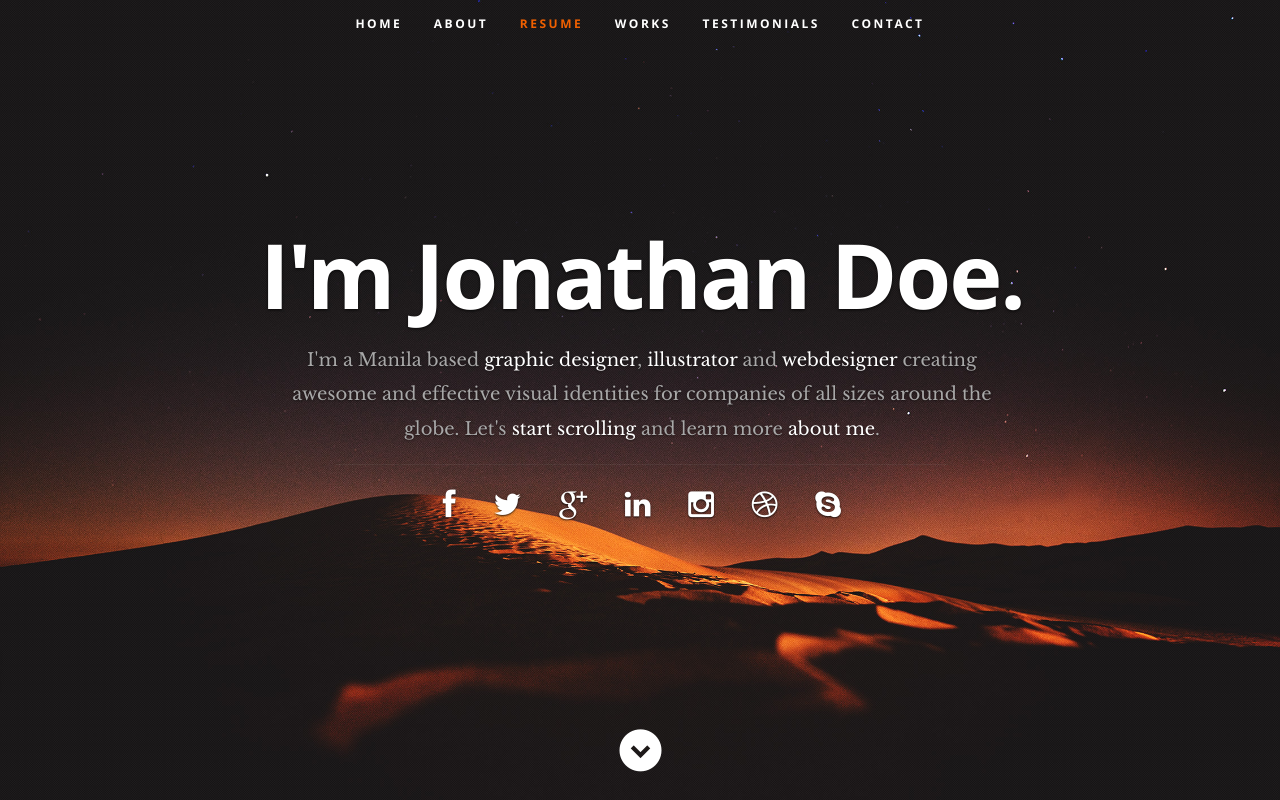
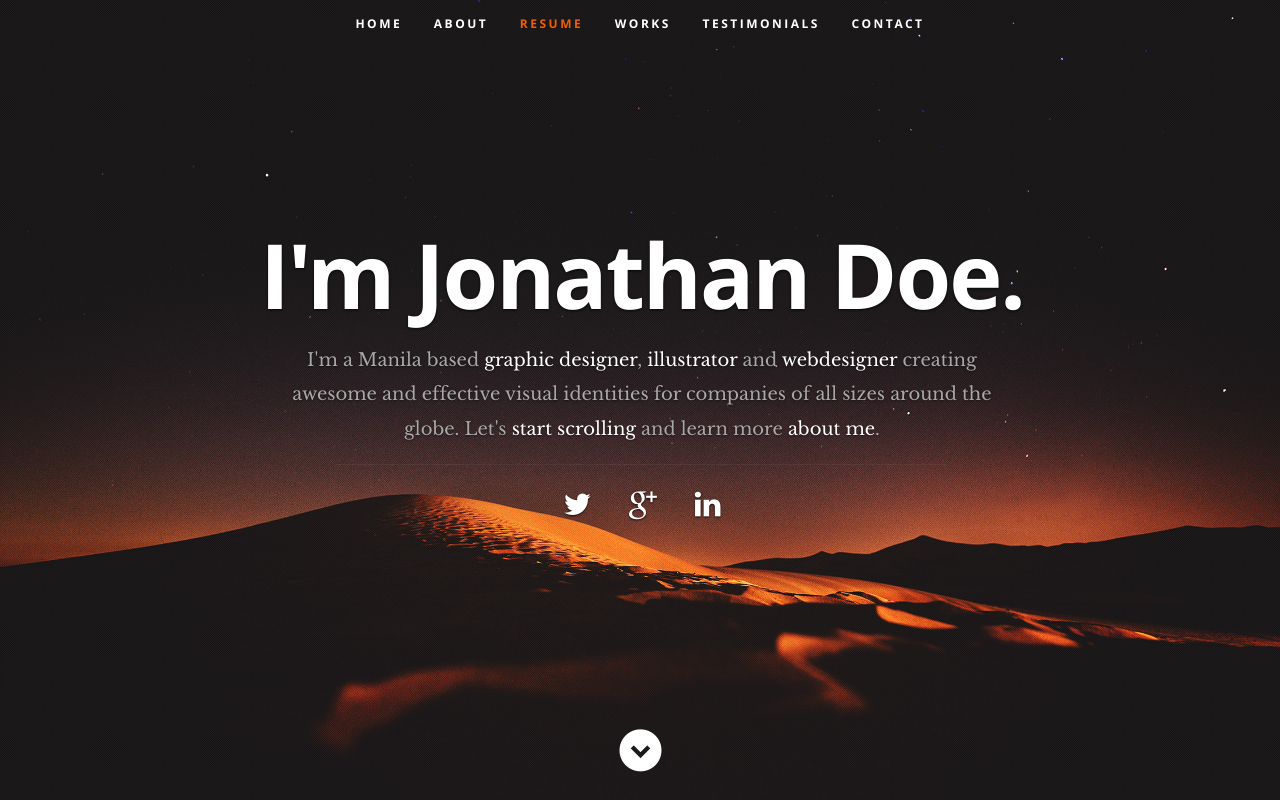
Before and after one commit to medha795/About-me, a plain HTML site: page index.html in a window 1280 px wide. Shown: the top 800 px of the page. Drawn offline with nearby package versions, Linux system fonts and the light colour scheme.

Commit message:
Update index.html

```diff
--- a/index.html
+++ b/index.html
@@ -62,13 +62,9 @@
             and learn more <a class="smoothscroll" href="#about">about me</a>.</h3>
             <hr />
             <ul class="social">
-               <li><a href="#"><i class="fa fa-facebook"></i></a></li>
                <li><a href="#"><i class="fa fa-twitter"></i></a></li>
                <li><a href="#"><i class="fa fa-google-plus"></i></a></li>
-               <li><a href="#"><i class="fa fa-linkedin"></i></a></li>
-               <li><a href="#"><i class="fa fa-instagram"></i></a></li>
-               <li><a href="#"><i class="fa fa-dribbble"></i></a></li>
-               <li><a href="#"><i class="fa fa-skype"></i></a></li>
+	       <li><a href="#"><i class="fa fa-linkedin"></i></a></li>
             </ul>
          </div>
       </div>
```
